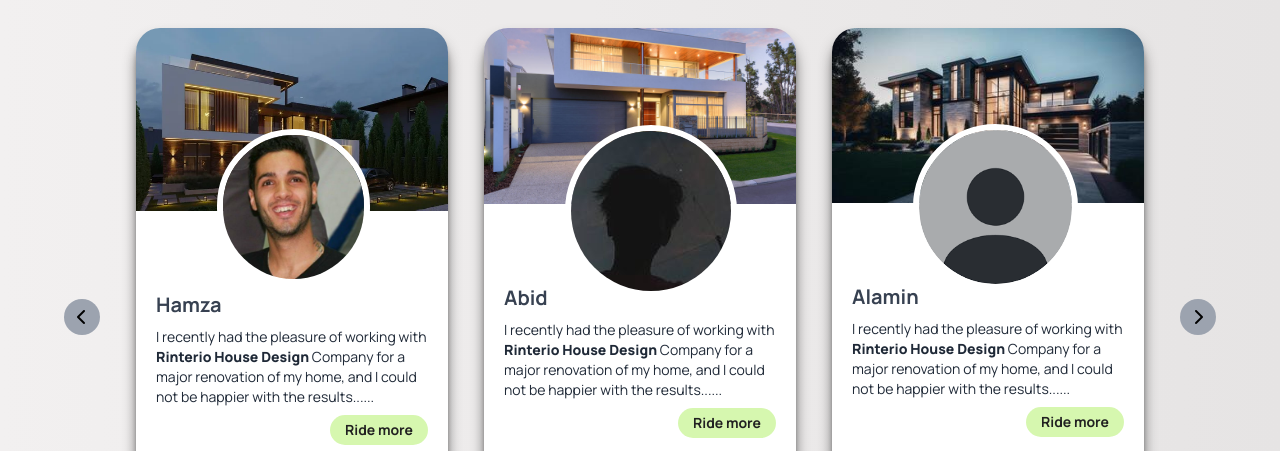
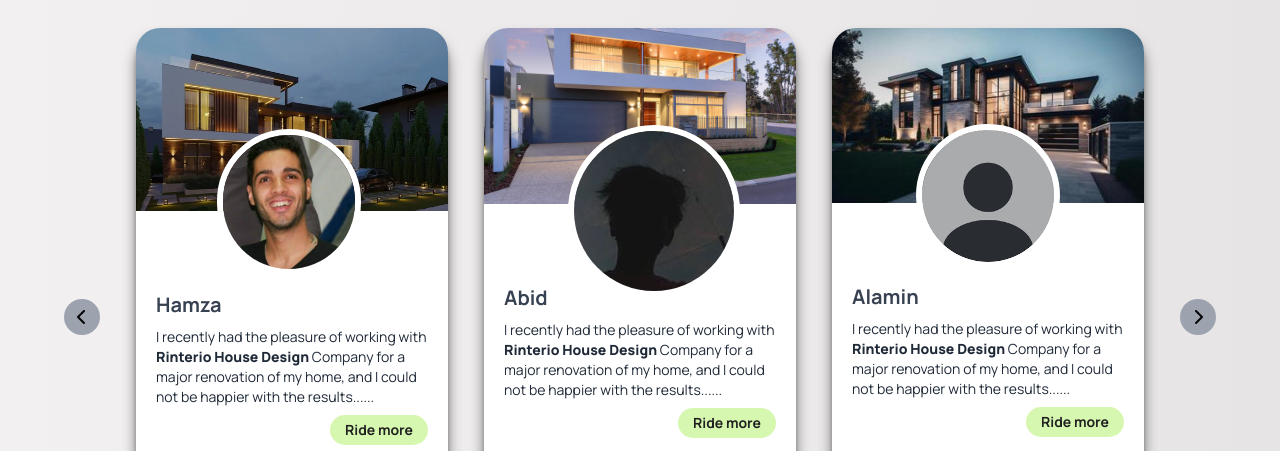
Before and after one commit to oldtecno/assignment-task3-solve, a plain HTML site: page index.html in a window 1280 px wide. Shown: the part 4340-4791 px from the top of the page. Drawn offline with nearby package versions, Linux system fonts and the light colour scheme.

Commit message:
some update

```diff
--- a/index.html
+++ b/index.html
@@ -301,7 +301,7 @@
             <div class="w-full shadow-lg shadow-[#302f2f] bg-white pb-8 rounded-b-[26px] rounded-t-[26px]">
                 <div class="relative">
                     <img class="w-full rounded-t-3xl " src="./assets/people-1.jpg" alt="">
-                    <img class="lg:w-[49%] w-[50%] lg:border-[6px] border-4 border-white lg:top-[55%] top-[50%] lg:left-[26%] left-[25%] rounded-full absolute" src="./assets/hamza.jpg" alt="">            <!-- man -->
+                    <img class="lg:w-[46%] w-[50%] lg:border-[6px] border-4 border-white lg:top-[55%] top-[50%] lg:left-[26%] left-[25%] rounded-full absolute" src="./assets/hamza.jpg" alt="">            <!-- man -->
                 </div>
                     <h1 class="text-gray-700 px-5 mt-20  font-bold lg:text-xl text-xl">Hamza</h1>
                     <p  class="text-gray-800 px-5 lg:text-md text-sm mt-2 mb-4">I recently had the pleasure of working with <span class="font-black">Rinterio House Design</span>  Company for a major renovation of my home, and I could not be happier with the results......<button class="bg-[#acef5f7f] py-[5px] px-[15px] block ml-auto lg:mb-2 mt-2 rounded-3xl font-bold text-[#212121] text-sm ">Ride more</button></p>
@@ -315,7 +315,7 @@
             <div class="w-full lg:mt-0 mt-6 shadow-lg shadow-[#302f2f] bg-white pb-8 rounded-b-[26px] rounded-t-[26px]">
                 <div class="relative">
                     <img class="w-full rounded-t-3xl " src="./assets/people-2.jpg" alt="">
-                    <img class="lg:w-auto w-[50%] lg:border-[6px] border-4 border-white lg:top-[55%] top-[50%] lg:left-[26%] left-[25%] rounded-full absolute" src="./assets/user-2.jpg" alt="">            <!-- man -->
+                    <img class="lg:w-auto w-[50%] lg:border-[6px] border-4 border-white lg:top-[55%] top-[50%] lg:left-[27%] left-[25%] rounded-full absolute" src="./assets/user-2.jpg" alt="">            <!-- man -->
                 </div>
                     <h1 class="text-gray-700 px-5 mt-20 font-bold lg:text-xl text-xl">Abid</h1>
                     <p  class="text-gray-800 px-5 lg:text-md text-sm mt-2 mb-4">I recently had the pleasure of working with <span class="font-black">Rinterio House Design</span>  Company for a major renovation of my home, and I could not be happier with the results......<button class="bg-[#acef5f7f] py-[5px] px-[15px] block ml-auto lg:mb-2 mt-2 rounded-3xl font-bold text-[#212121] text-sm ">Ride more</button></p>
@@ -329,7 +329,7 @@
             <div class="w-full lg:m-0 mt-6 shadow-lg shadow-[#302f2f] bg-white pb-8 rounded-b-[26px] rounded-t-[26px]">
                 <div class="relative">
                     <img class="w-full rounded-t-3xl " src="./assets/people-3.jpg" alt="">
-                    <img class="lg:w-[53%] w-[50%] lg:border-[6px] border-4 border-white lg:top-[55%] top-[50%] lg:left-[26%] left-[25%] rounded-full absolute" src="./assets/user-3.png" alt="">            <!-- man -->
+                    <img class="lg:w-[46%] w-[50%] lg:border-[6px] border-4 border-white lg:top-[55%] top-[50%] lg:left-[27%] left-[25%] rounded-full absolute" src="./assets/user-3.png" alt="">            <!-- man -->
                 </div>
                     <h1 class="text-gray-700 px-5 mt-20 font-bold lg:text-xl text-xl">Alamin</h1>
                     <p  class="text-gray-800 px-5 lg:text-md text-sm mt-2 mb-4">I recently had the pleasure of working with <span class="font-black">Rinterio House Design</span>  Company for a major renovation of my home, and I could not be happier with the results......<button class="bg-[#acef5f7f] py-[5px] px-[15px] block ml-auto lg:mb-2 mt-2 rounded-3xl font-bold text-[#212121] text-sm ">Ride more</button></p>
```
